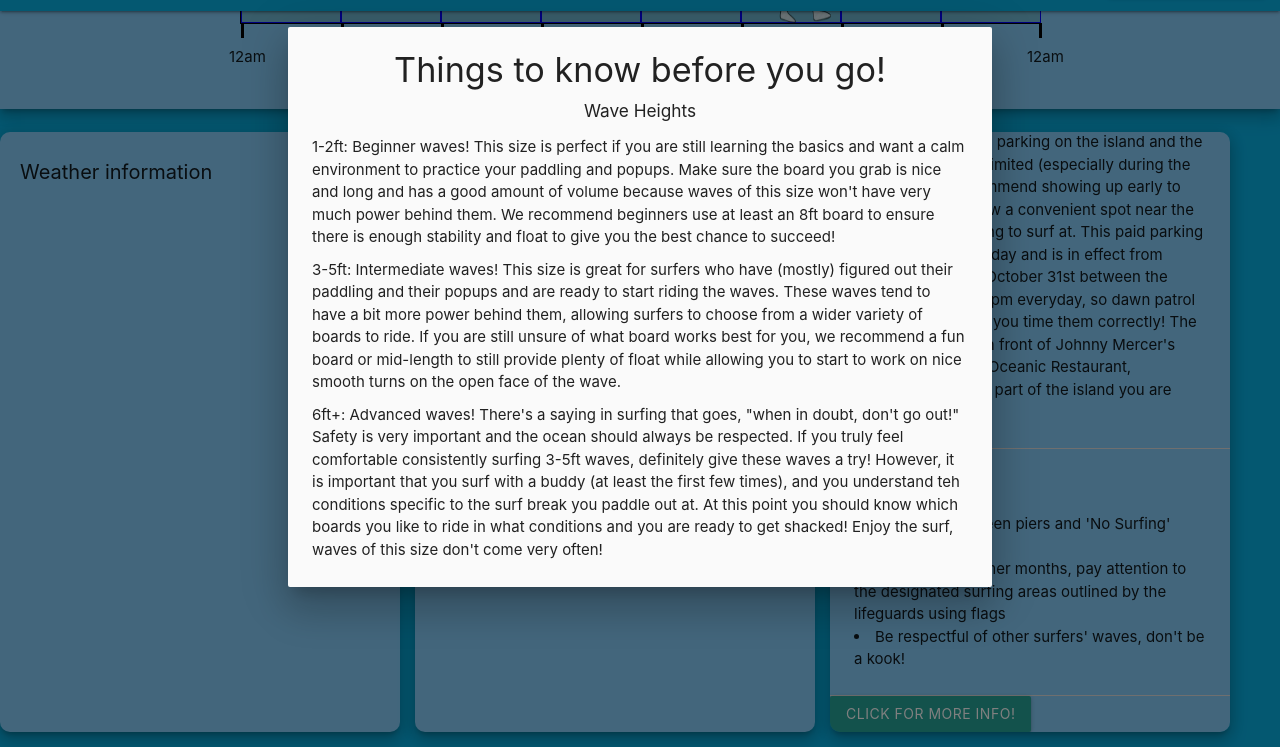
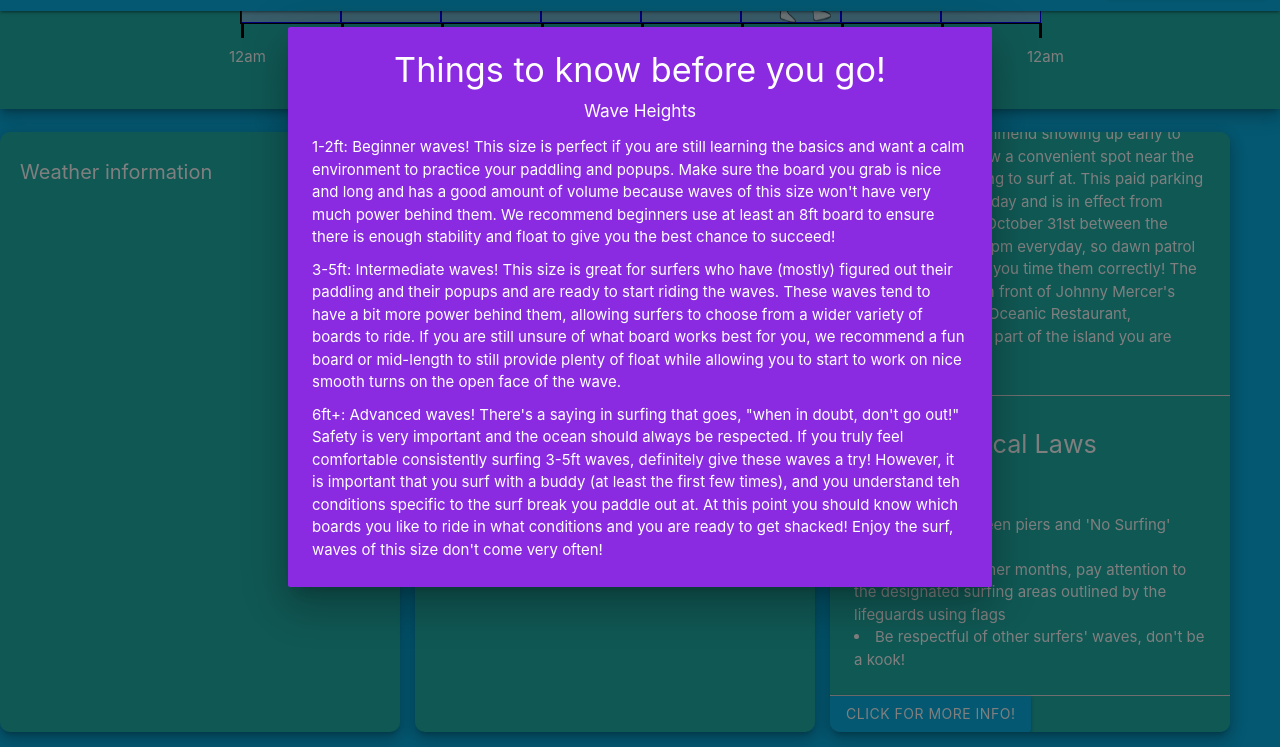
Before and after one commit to themetalsaint/TheDawnPatrol, a plain HTML site: page index.html in a window 1280 px wide. Both pictures are taken after a click on the link "CLICK FOR MORE INFO!". Shown: the part 656-1403 px from the top of the page. Drawn offline with nearby package versions, Linux system fonts and the light colour scheme; no server answers.

Commit message:
changed the color of the text, color of modal, and classes for local info headers

```diff
--- a/assets/css/style.css
+++ b/assets/css/style.css
@@ -2,16 +2,17 @@ body{
     margin: 0;
     padding: 0;
     background-color: rgb(9, 177, 228);
+    color: white;
 }
 .container {
     position: relative;
     text-align: center;
-    color: white;
   }
 img{
     width: 100%;
     height: 25vh;
 }
+
 .centered {
     position: absolute;
     top: 50%;
@@ -29,17 +30,17 @@ img{
     width: 100%;
     height: 400px;
     margin-bottom:15px;
-    background-color: lightskyblue;
+    background-color: lightseagreen;
     padding:15px;
 
 }
   .card{
       width: 400px;
       height: 600px;
-      background-color: lightskyblue;
+      background-color: lightseagreen;
       margin-right: 15px;
       margin-bottom:15px;
-      border-radius: 10px;;
+      border-radius: 10px;
   }
   .capital{
     text-transform: capitalize;
@@ -296,3 +297,15 @@ td,th,table{
 #localInfo {
   overflow-y: auto;
 }
+
+#modalBtn{
+  background-color: rgb(9, 177, 228);
+}
+
+#modal1 {
+  background-color: blueviolet;
+}
+
+#raja {
+  color: white;
+}
--- a/index.html
+++ b/index.html
@@ -159,12 +159,12 @@
         <div id='localInfo' class='card z-depth-3'>
             <h3 class='text-style'>Local Spot Info</h3>
             <div class='divider'></div>
-            <h6 class ='card-content center-align'>Parking</h6>
+            <h6 class ='card-content center-align flow-text'>Parking</h6>
             <div id='wrightsvilleParking' class='card-content' >When parking at Wrightsville Beach, keep in mind that there is no free parking on the island and the metered spots are limited (especially during the summer). We recommend showing up early to guaruntee your crew a convenient spot near the break you are hoping to surf at. This paid parking costs $5/hr or $25/day and is in effect from March 1st through October 31st between the hours of 9am and 7pm everyday, so dawn patrol sessions are free if you time them correctly! The easiest parking is in front of Johnny Mercer's pier or over by the Oceanic Restaurant, depending on what part of the island you are hoping to surf. </div>
             <div id='carolinaParking' class='card-content hide'>When parking at Carolina Beach, make sure you pay attention to the parking signs in the immediate area. Metered parking is much more limited, so this beach friendlier for the afternoon session surfer (as long as the beach isn't too crowded). We recommend parking a street or two off of the beach in the residential areas and walking a bit. Residents tend to be friendly towards beachgoers as long as you respect the parking immediately infront of their houses. When in doubt, just ask!</div>
             <div id='surfcityParking' class='card-content hide'> When parking at Surf City, it is extra important to pay attention to the signage of the area in which you park. Surf City has a variety of parking options that vary in cost, and the city even offers a parking pass for the April 1st - October 31st paid parking window. If you plan on making this your home break, we recommend spending the $250 on the parking pass. It is definitely a steep price to pay to be able to surf, however your options here are limited and the pass pays for itself if you spend more than 10 days at the beach. It is ver IMPORTANT to get to the beach early during the busy summer months if you dont want to have to walk quite a distance with all of your beach gear. </div>
             <div class='divider'></div>
-            <h6 class='text-style'>Local Laws</h6>
+            <h6 class='card-content center-align flow-text'>Local Laws</h6>
             <div id='wrightsvilleLaws' class='card-content'>
                 <li>Don't surf between piers and 'No Surfing' signs</li>
                 <li>During the summer months, pay attention to the designated surfing areas outlined by the lifeguards using flags</li>
@@ -179,7 +179,7 @@
                 <li>Be respectful of other surfers' waves, don't be a kook!</li>
             </div>
             <div class='divider'></div>
-            <a class="waves-effect waves-light btn modal-trigger" href="#modal1">Click for more info!</a>
+            <a id='modalBtn' class="waves-effect waves-light btn modal-trigger" href="#modal1">Click for more info!</a>
             <div id="modal1" class="modal">
                 <div class="modal-content">
                   <h4 class = 'center-align'>Things to know before you go!</h4>
@@ -192,8 +192,8 @@
                         <li class = 'surfModal'>6ft+: Advanced waves! There's a saying in surfing that goes, "when in doubt, don't go out!" Safety is very important and the ocean should always be respected. If you truly feel comfortable consistently surfing 3-5ft waves, definitely give these waves a try! However, it is important that you surf with a buddy (at least the first few times), and you understand teh conditions specific to the surf break you paddle out at. At this point you should know which boards you like to ride in what conditions and you are ready to get shacked! Enjoy the surf, waves of this size don't come very often!</li>
                     </ul>
                 </div>
-                <div class="modal-footer">
-                  <a href="#!" class="modal-close waves-effect waves-green btn-flat">Raja</a>
+                <div id='modal1' class="modal-footer">
+                  <a href="#!" id='raja' class="modal-close waves-effect waves-green btn-flat">Raja</a>
                 </div>
             </div>
         </div>
```
